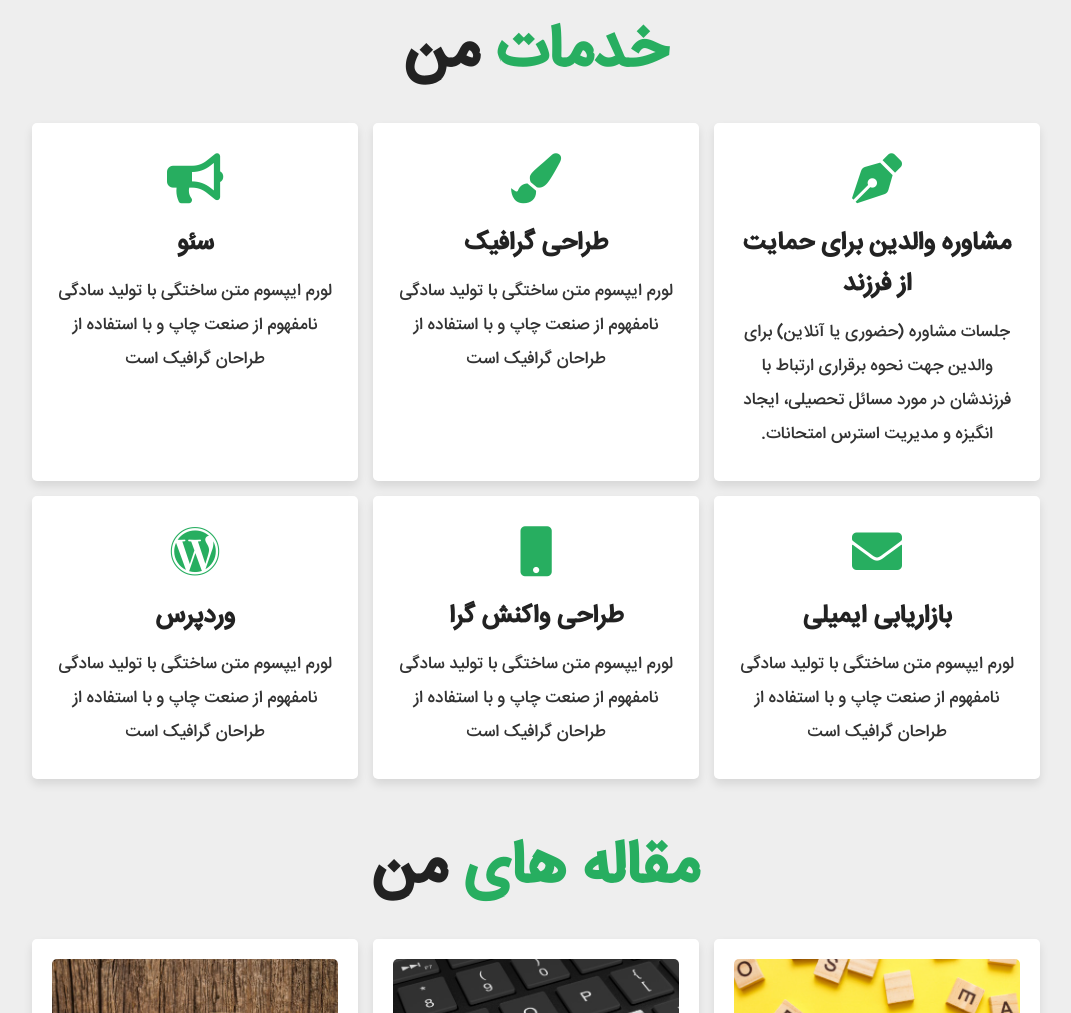
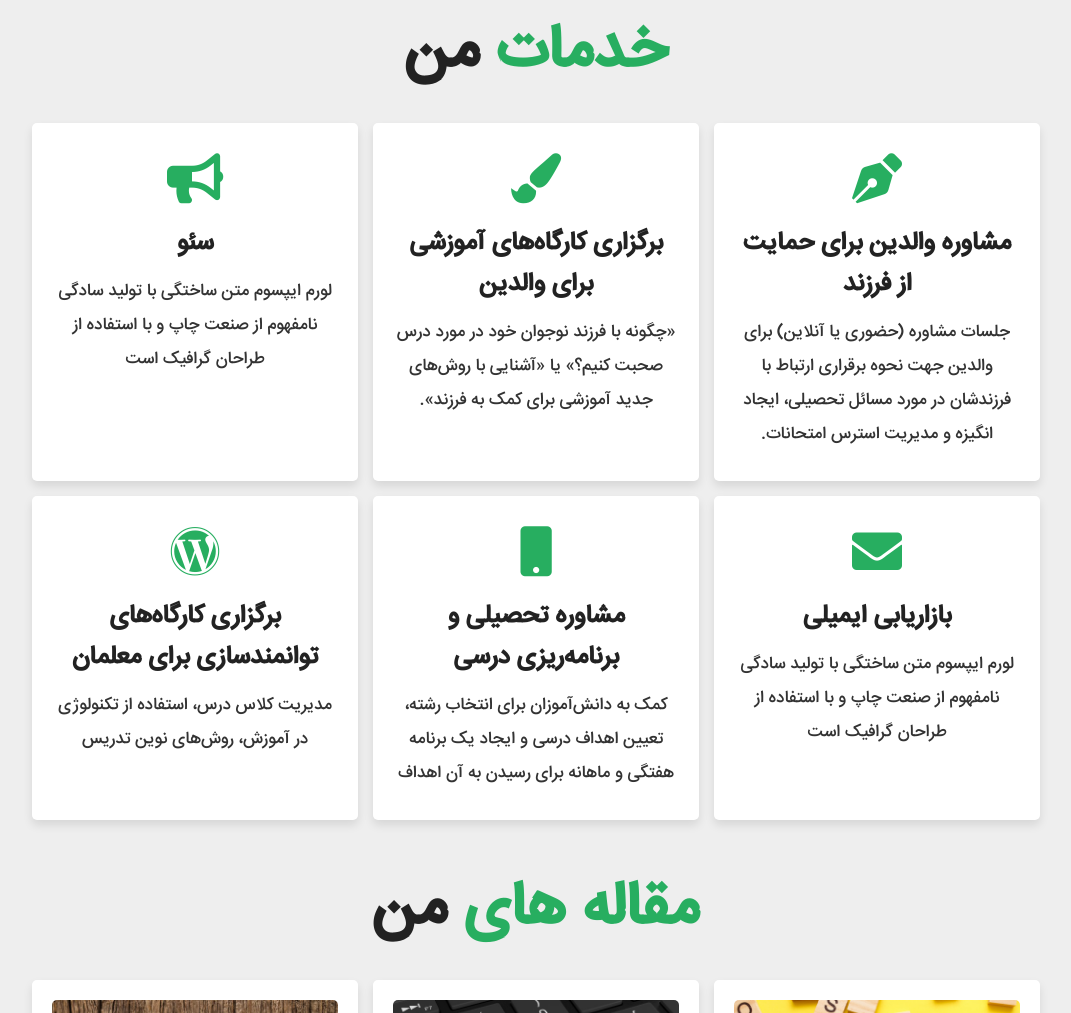
Before and after one commit to Fereidunian/fereidunian.github.io, a plain HTML site: page index.html in a window 1280 px wide. Shown: the part 1617-2630 px from the top of the page, without its empty margins (79-1150 px from the left). Drawn offline with nearby package versions, Linux system fonts and the light colour scheme; files whose address does not match are found by name.

Commit message:
Update index.html

```diff
--- a/index.html
+++ b/index.html
@@ -100,8 +100,8 @@
 
         <div class="box tilt">
             <i class="fas fa-paint-brush"></i>
-            <h3>طراحی گرافیک</h3>
-            <p>لورم ایپسوم متن ساختگی با تولید سادگی نامفهوم از صنعت چاپ و با استفاده از طراحان گرافیک است </p>
+            <h3>برگزاری کارگاه‌های آموزشی برای والدین</h3>
+            <p> «چگونه با فرزند نوجوان خود در مورد درس صحبت کنیم؟» یا «آشنایی با روش‌های جدید آموزشی برای کمک به فرزند». </p>
         </div>
 
         <div class="box tilt">
@@ -118,14 +118,14 @@
 
         <div class="box tilt">
             <i class="fas fa-mobile"></i>
-            <h3>طراحی واکنش گرا</h3>
-            <p>لورم ایپسوم متن ساختگی با تولید سادگی نامفهوم از صنعت چاپ و با استفاده از طراحان گرافیک است </p>
+            <h3>مشاوره تحصیلی و برنامه‌ریزی درسی</h3>
+            <p>کمک به دانش‌آموزان برای انتخاب رشته، تعیین اهداف درسی و ایجاد یک برنامه هفتگی و ماهانه برای رسیدن به آن اهداف </p>
         </div>
 
         <div class="box tilt">
             <i class="fab fa-wordpress"></i>
-            <h3>وردپرس</h3>
-            <p>لورم ایپسوم متن ساختگی با تولید سادگی نامفهوم از صنعت چاپ و با استفاده از طراحان گرافیک است </p>
+            <h3>برگزاری کارگاه‌های توانمندسازی برای معلمان</h3>
+            <p>مدیریت کلاس درس، استفاده از تکنولوژی در آموزش، روش‌های نوین تدریس </p>
         </div>
 
     </div>
```
